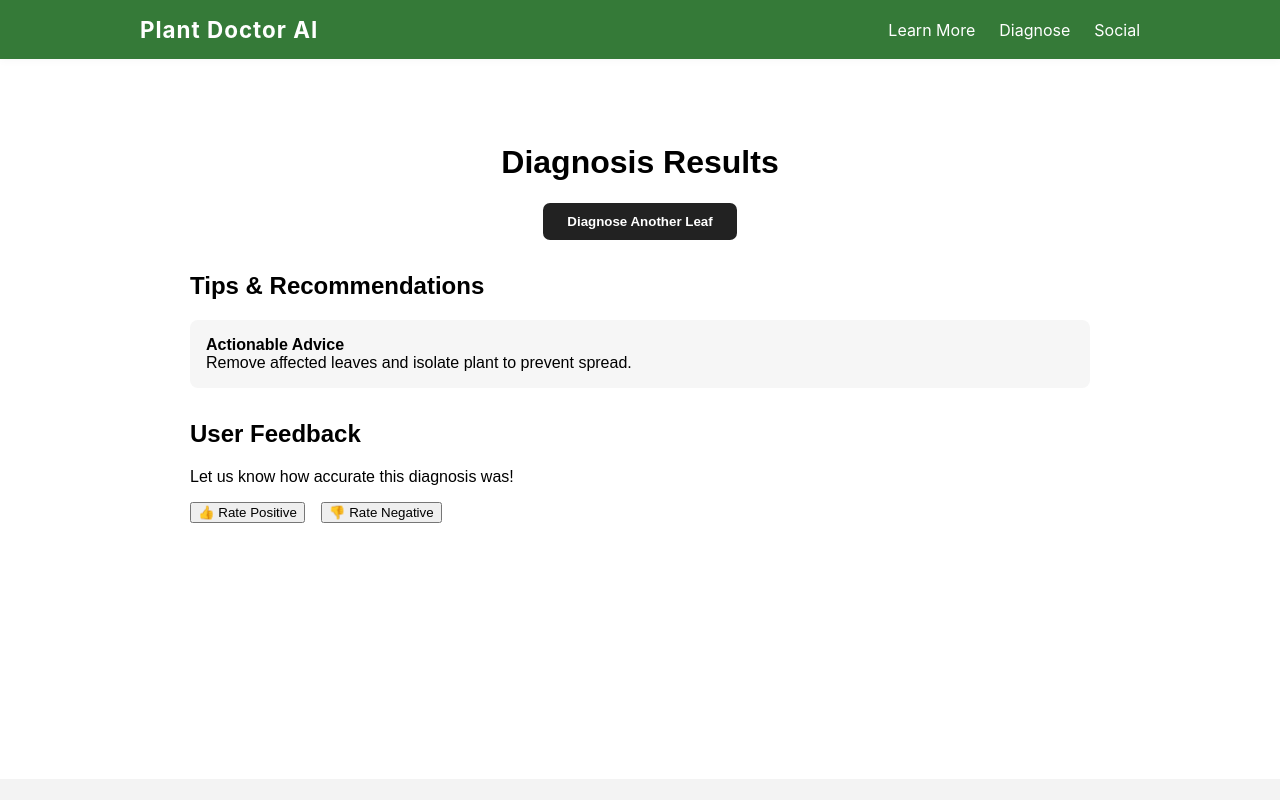
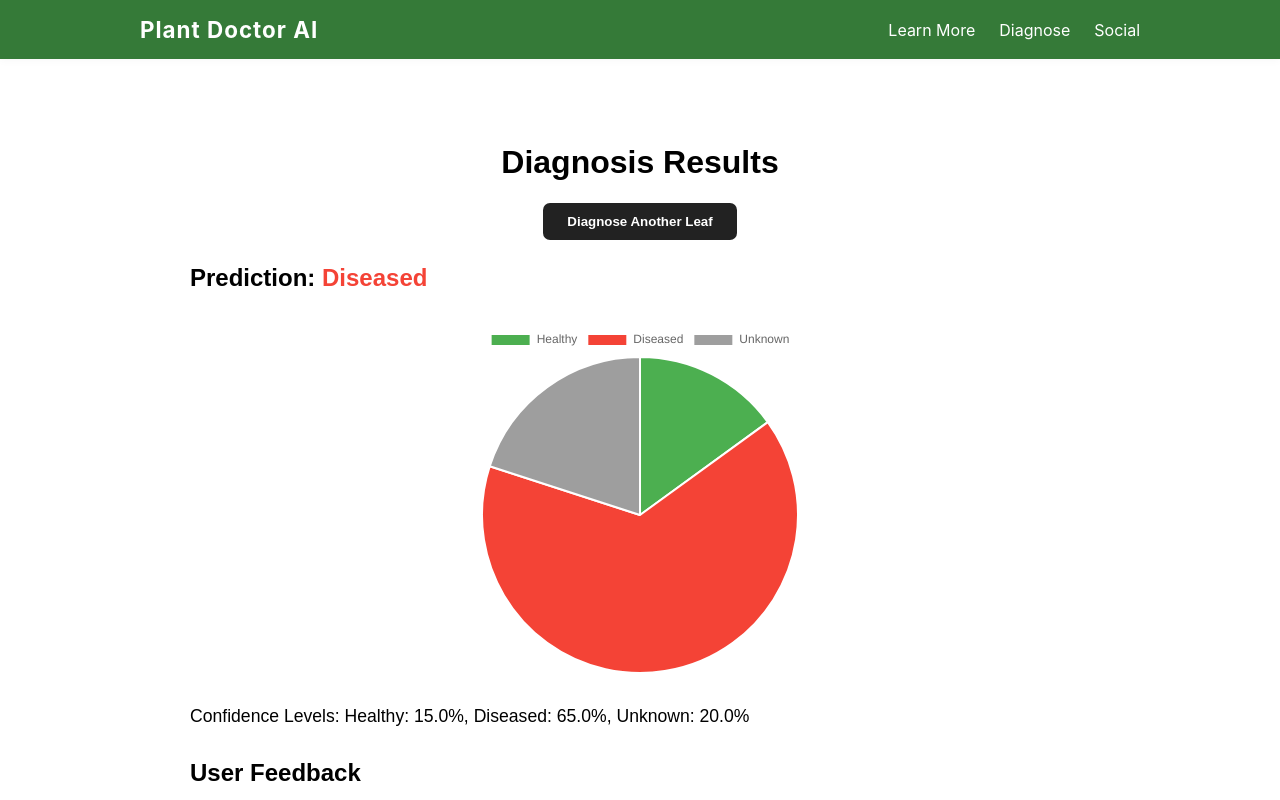
Before and after one commit to Itsjustcode/PlantDoc, a React (Create React App) app in the folder client/: page /results in a window 1280 px wide. Shown: the top 800 px of the page. Built offline with nearby package versions, Linux system fonts and the light colour scheme.

Commit message:
Updated Results page to use PredictionResult for showing results and chart - Passed uploaded image and results as props

```diff
--- a/client/src/components/PredictionResult.jsx
+++ b/client/src/components/PredictionResult.jsx
@@ -8,19 +8,25 @@ ChartJS.register(ArcElement, Tooltip, Legend);
 function PredictionResult({ result, uploadedImage }) {
   if (!result) return null; // Nothing to show if result doesn't exist
 
-  // Colors for each category
+  // Pie chart colors
   const pieColors = {
-    Healthy: "#4CAF50",      // green
-    Diseased: "#F44336",     // red
-    Unknown: "#9E9E9E"       // gray
+    Healthy: "#4CAF50",
+    Diseased: "#F44336",
+    Unknown: "#9E9E9E"
   };
 
   // Prepare chart data
+  const rawVals = Object.values(result.confidence);
+  // If values are already between 0-1, skip normalization
+  const sum = rawVals.reduce((a, b) => a + b, 0);
+  const isFractional = rawVals.every((v) => v <= 1);
   const chartData = {
     labels: Object.keys(result.confidence),
     datasets: [
       {
-        data: Object.values(result.confidence),
+        data: isFractional
+          ? rawVals.map((v) => Math.round(v * 100))
+          : rawVals,
         backgroundColor: Object.keys(result.confidence).map(
           (cat) => pieColors[cat] || "#90A4AE"
         ),
@@ -29,35 +35,26 @@ function PredictionResult({ result, uploadedImage }) {
     ],
   };
 
-  // Sample actionable tips (could be dynamic based on result.label)
-  const actionableAdvice = {
-    Healthy: "Your plant leaf looks healthy. Keep following good care practices!",
-    Diseased: "Remove affected leaves and isolate plant to prevent spread.",
-    Unknown: "Try uploading a clearer image, or consult a plant expert."
-  };
-
   return (
-    <div style={{ marginTop: "2rem" }}>
-      <h2>Diagnosis Results</h2>
-      <div style={{ margin: "2rem 0" }}>
-        <div style={{ maxWidth: "350px", margin: "0 auto" }}>
-          <Pie data={chartData} />
-        </div>
-      </div>
-      <h3>
+    <div>
+      <h2>
         Prediction:{" "}
         <span style={{ color: pieColors[result.label] || "#333" }}>
           {result.label}
         </span>
-      </h3>
-      <div style={{ margin: "1rem 0", fontSize: "1.1rem" }}>
+      </h2>
+      <div style={{ maxWidth: "350px", margin: "2rem auto" }}>
+        <Pie data={chartData} />
+      </div>
+      <div style={{ fontSize: "1.1rem", marginBottom: "1.5rem" }}>
         Confidence Levels:{" "}
         {Object.entries(result.confidence)
-          .map(([key, val]) => `${key}: ${(val * 100).toFixed(1)}%`)
+          .map(([key, val]) => {
+            const percent = isFractional ? (val * 100).toFixed(1) : val;
+            return `${key}: ${percent}%`;
+          })
           .join(", ")}
       </div>
-      <div style={{ display: "flex", gap: "2rem", flexWrap: "wrap" }}>
-        {/* Uploaded Image */}
       {uploadedImage && (
         <div>
           <h4>Analyzed Image</h4>
@@ -65,25 +62,10 @@ function PredictionResult({ result, uploadedImage }) {
             src={uploadedImage}
             alt="Analyzed leaf"
             width="160"
-              style={{ borderRadius: "8px", border: "1px solid #ddd" }}
+            style={{ borderRadius: "8px", border: "1px solid #ddd", marginBottom: "1.5rem" }}
           />
         </div>
       )}
-
-        {/* Tips & Recommendations */}
-        <div>
-          <h4>Tips & Recommendations</h4>
-          <div style={{
-            background: "#f7fff7",
-            border: "1px solid #e0ffe0",
-            padding: "1rem",
-            borderRadius: "8px",
-            maxWidth: "300px"
-          }}>
-            {actionableAdvice[result.label]}
-          </div>
-        </div>
-      </div>
     </div>
   );
 }
--- a/client/src/pages/Results.jsx
+++ b/client/src/pages/Results.jsx
@@ -3,19 +3,20 @@ import { useLocation, useNavigate } from "react-router-dom";
 import PredictionResult from "../components/PredictionResult";
 
 function Results() {
-  // This would come from actual state in a real app; here we'll check location.state for demo
   const location = useLocation();
   const navigate = useNavigate();
-  // Use sample data if none is passed (for testing)
+
+  // Fallback demo data if not passed via navigation
   const prediction = location.state?.prediction || {
     label: "Diseased",
     confidence: {
-      Healthy: 15,
-      Deficient: 20,
-      Diseased: 65
+      Healthy: 0.15,
+      Diseased: 0.65,
+      Unknown: 0.20
     },
     filename: "leaf_example.png"
   };
+  const uploadedImage = location.state?.uploadedImage || null;
 
   return (
     <div style={{ fontFamily: "Arial, sans-serif", padding: "2rem 1rem", maxWidth: "900px", margin: "0 auto" }}>
@@ -37,24 +38,7 @@ function Results() {
         </button>
       </div>
 
-      <PredictionResult prediction={prediction} />
-
-      {/* Tips & Recommendations */}
-      <section style={{ marginTop: "2rem" }}>
-        <h2>Tips & Recommendations</h2>
-        <div style={{ display: "flex", gap: "1rem" }}>
-          <div style={{ flex: 1, background: "#f6f6f6", padding: "1rem", borderRadius: "8px" }}>
-            <strong>Actionable Advice</strong>
-            <div>
-              {prediction.label === "Diseased"
-                ? "Remove affected leaves and isolate plant to prevent spread."
-                : prediction.label === "Deficient"
-                ? "Check soil nutrients and adjust watering/fertilizer."
-                : "Keep up the good care!"}
-            </div>
-          </div>
-        </div>
-      </section>
+      <PredictionResult result={prediction} uploadedImage={uploadedImage} />
 
       {/* User Feedback */}
       <section style={{ marginTop: "2rem" }}>
```
Lines whose indentation alone changed are shown as unchanged.
